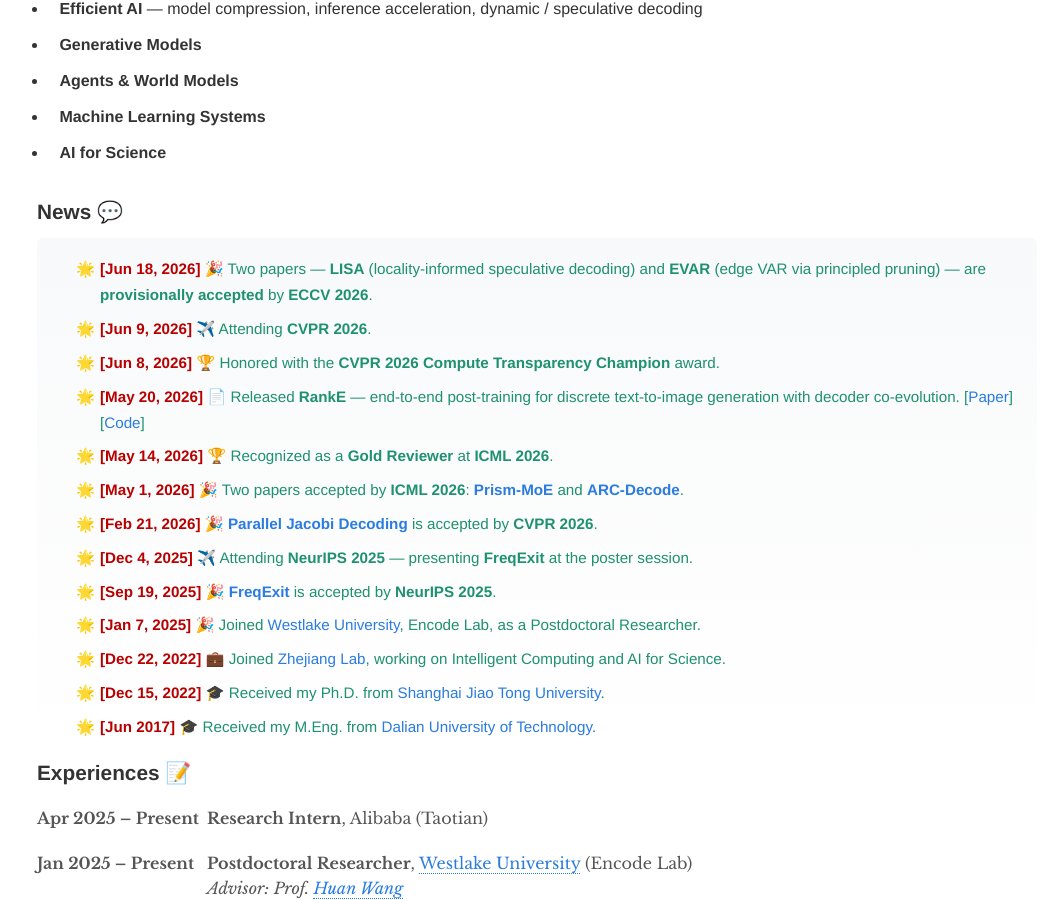
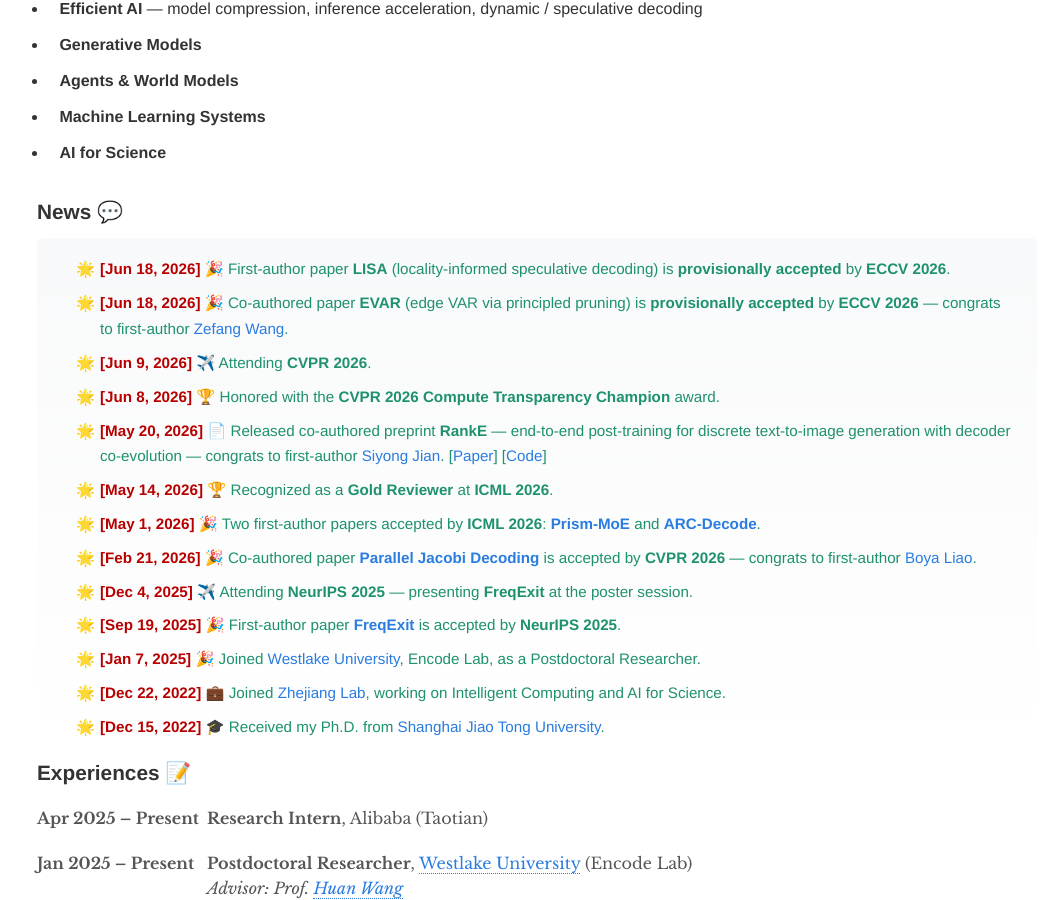
Before and after one commit to NeuraLiying/NeuraLiying.github.io, a Jekyll site: the page built from index.md, in a window 1280 px wide and 900 px high, scrolled down 533 px. Shown: the whole window, without its empty margins (103-1146 px from the left). Built offline with Jekyll 4.4.1, drawn with Linux system fonts in a browser that asks for light colours; our own code applies the rules of GitHub Pages for plain Markdown files.

Commit message:
Annotate first-author vs co-authored papers in News; add congrats links to first authors

```diff
--- a/index.md
+++ b/index.md
@@ -22,15 +22,16 @@ My work focuses on making large models **faster**, **lighter**, and **deployable
 
 <div style="max-height:500px;overflow-y:auto;padding:15px;background-color:#f9f9f9;border-radius:6px;">
   <ul>
-    <li><b><font color="#b80000">[Jun 18, 2026]</font></b> 🎉 Two papers — <b>LISA</b> (locality-informed speculative decoding) and <b>EVAR</b> (edge VAR via principled pruning) — are <b>provisionally accepted</b> by <b>ECCV 2026</b>.</li>
+    <li><b><font color="#b80000">[Jun 18, 2026]</font></b> 🎉 First-author paper <b>LISA</b> (locality-informed speculative decoding) is <b>provisionally accepted</b> by <b>ECCV 2026</b>.</li>
+    <li><b><font color="#b80000">[Jun 18, 2026]</font></b> 🎉 Co-authored paper <b>EVAR</b> (edge VAR via principled pruning) is <b>provisionally accepted</b> by <b>ECCV 2026</b> — congrats to first-author <a href="https://aden9460.github.io/Zefang-Wang/" target="_blank">Zefang Wang</a>.</li>
     <li><b><font color="#b80000">[Jun 9, 2026]</font></b> ✈️ Attending <b>CVPR 2026</b>.</li>
     <li><b><font color="#b80000">[Jun 8, 2026]</font></b> 🏆 Honored with the <b>CVPR 2026 Compute Transparency Champion</b> award.</li>
-    <li><b><font color="#b80000">[May 20, 2026]</font></b> 📄 Released <b>RankE</b> — end-to-end post-training for discrete text-to-image generation with decoder co-evolution. [<a href="https://arxiv.org/pdf/2605.21195" target="_blank">Paper</a>] [<a href="https://github.com/syjmelody/RankE" target="_blank">Code</a>]</li>
+    <li><b><font color="#b80000">[May 20, 2026]</font></b> 📄 Released co-authored preprint <b>RankE</b> — end-to-end post-training for discrete text-to-image generation with decoder co-evolution — congrats to first-author <a href="https://syjmelody.github.io/" target="_blank">Siyong Jian</a>. [<a href="https://arxiv.org/pdf/2605.21195" target="_blank">Paper</a>] [<a href="https://github.com/syjmelody/RankE" target="_blank">Code</a>]</li>
     <li><b><font color="#b80000">[May 14, 2026]</font></b> 🏆 Recognized as a <b>Gold Reviewer</b> at <b>ICML 2026</b>.</li>
-    <li><b><font color="#b80000">[May 1, 2026]</font></b> 🎉 Two papers accepted by <b>ICML 2026</b>: <a href="https://icml.cc/virtual/2026/poster/65615" target="_blank"><b>Prism-MoE</b></a> and <a href="https://icml.cc/virtual/2026/poster/66788" target="_blank"><b>ARC-Decode</b></a>.</li>
-    <li><b><font color="#b80000">[Feb 21, 2026]</font></b> 🎉 <a href="https://boyaliao.github.io/PJD/" target="_blank"><b>Parallel Jacobi Decoding</b></a> is accepted by <b>CVPR 2026</b>.</li>
+    <li><b><font color="#b80000">[May 1, 2026]</font></b> 🎉 Two first-author papers accepted by <b>ICML 2026</b>: <a href="https://icml.cc/virtual/2026/poster/65615" target="_blank"><b>Prism-MoE</b></a> and <a href="https://icml.cc/virtual/2026/poster/66788" target="_blank"><b>ARC-Decode</b></a>.</li>
+    <li><b><font color="#b80000">[Feb 21, 2026]</font></b> 🎉 Co-authored paper <a href="https://boyaliao.github.io/PJD/" target="_blank"><b>Parallel Jacobi Decoding</b></a> is accepted by <b>CVPR 2026</b> — congrats to first-author <a href="https://boyaliao.github.io/" target="_blank">Boya Liao</a>.</li>
     <li><b><font color="#b80000">[Dec 4, 2025]</font></b> ✈️ Attending <b>NeurIPS 2025</b> — presenting <b>FreqExit</b> at the poster session.</li>
-    <li><b><font color="#b80000">[Sep 19, 2025]</font></b> 🎉 <a href="https://proceedings.neurips.cc/paper_files/paper/2025/file/95cb60b65d9f2c0cd78b567ffebde9e6-Paper-Conference.pdf" target="_blank"><b>FreqExit</b></a> is accepted by <b>NeurIPS 2025</b>.</li>
+    <li><b><font color="#b80000">[Sep 19, 2025]</font></b> 🎉 First-author paper <a href="https://proceedings.neurips.cc/paper_files/paper/2025/file/95cb60b65d9f2c0cd78b567ffebde9e6-Paper-Conference.pdf" target="_blank"><b>FreqExit</b></a> is accepted by <b>NeurIPS 2025</b>.</li>
     <li><b><font color="#b80000">[Jan 7, 2025]</font></b> 🎉 Joined <a href="https://en.westlake.edu.cn/" target="_blank">Westlake University</a>, Encode Lab, as a Postdoctoral Researcher.</li>
     <li><b><font color="#b80000">[Dec 22, 2022]</font></b> 💼 Joined <a href="https://en.zhejianglab.com/" target="_blank">Zhejiang Lab</a>, working on Intelligent Computing and AI for Science.</li>
     <li><b><font color="#b80000">[Dec 15, 2022]</font></b> 🎓 Received my Ph.D. from <a href="https://en.sjtu.edu.cn/" target="_blank">Shanghai Jiao Tong University</a>.</li>
```
